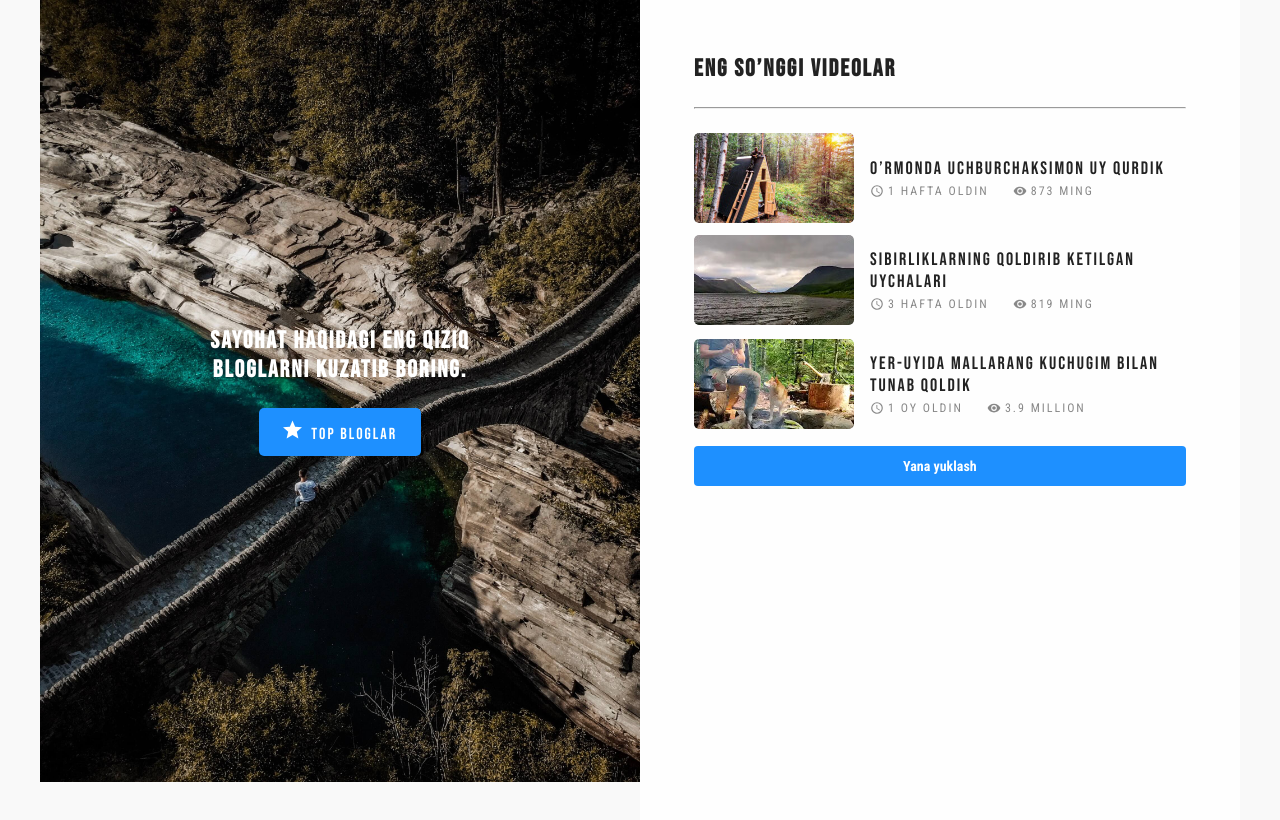
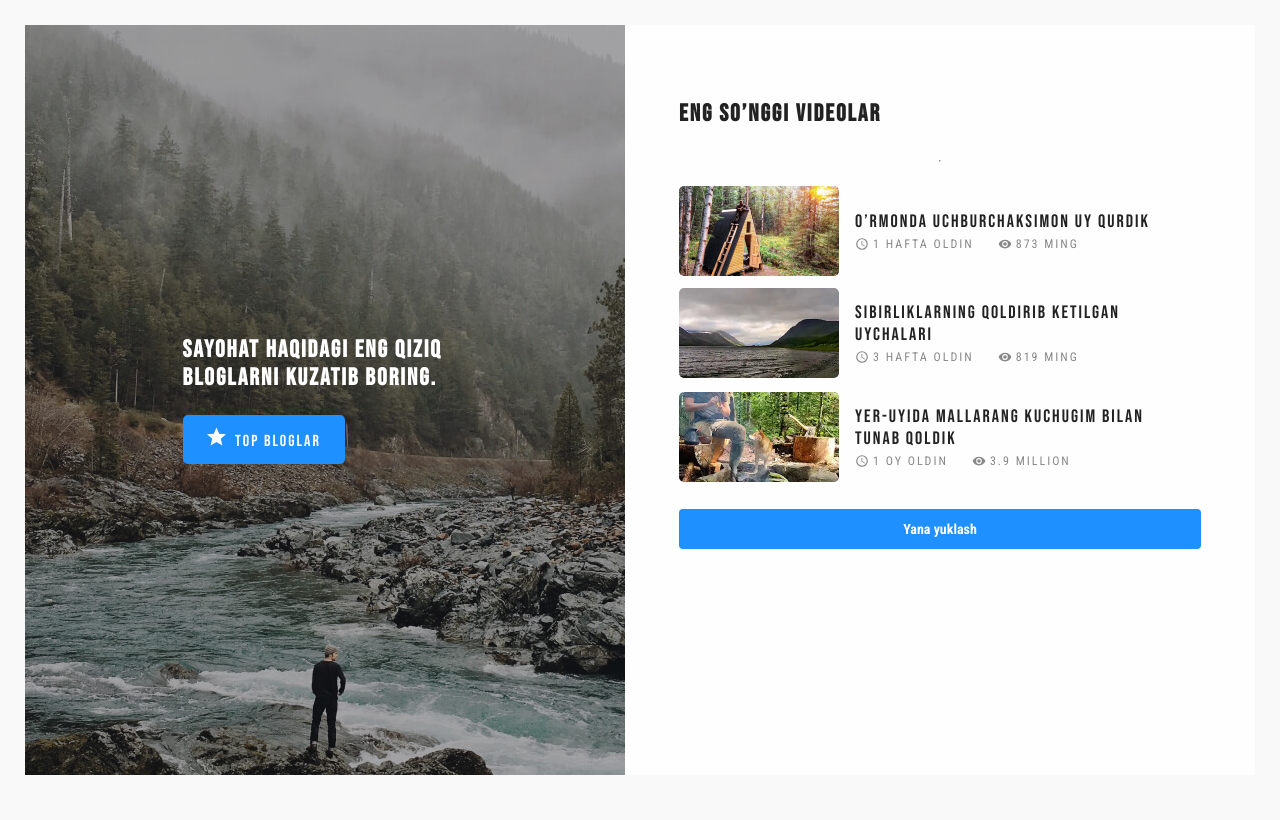
Before and after one commit to Bekzod97-div/blog, a plain HTML site: page index.html in a window 1280 px wide. Drawn offline with Linux system fonts and the light colour scheme.

Commit message:
change some styles and image

```diff
--- a/index.html
+++ b/index.html
@@ -16,12 +16,13 @@
     <link rel="stylesheet" href="./styles/styles.css">
 </head>
 <body>
+<main class="main-content">
     <div class="blog">
 
         <!-- Main blog page of site -->
         <section class="blog-main">
-        <div class="blog-main-bg">
-                <h2 class="blog-main-heading">Sayohat haqidagi eng qiziq <br>
+            <div class="blog-main-content">
+                    <h2 class="blog-main-heading">Sayohat haqidagi eng qiziq
                         bloglarni kuzatib boring.</h2>
                     <a href="#" class="blog-main-link">
                         <span class="blog-main-text">top bloglar</span>
@@ -80,6 +81,7 @@
                 <button class="upload-btn" type="button">Yana yuklash</button>
             </section>
         </div>
+</main>
 
 </body>
 </html>
--- a/styles/styles.css
+++ b/styles/styles.css
@@ -1,13 +1,18 @@
-* {
-    margin: 0;
-    padding: 0;
-    box-sizing: border-box;
+*,
+*::before,
+*::after {
+    box-sizing: inherit;
 }
 
 html {
+    box-sizing: border-box;
+    height: 100%;
     scroll-behavior: smooth;
 }
 body {
+    display: flex;
+    flex-direction: column;
+    height: 100%;
     font-family: "Bebas Neue", "Arial", sans-serif;
     font-weight: 400;
     letter-spacing: 2px;
@@ -15,54 +20,62 @@ body {
     background-color: #f9f9f9;
 }
 
+img {
+    max-width: 100%;
+    height: auto;
+}
+/* Main content styles */
+.main-content {
+    flex-grow: 1;
+    display: flex;
+    flex-direction: column;
+}
+
 .blog {
     display: flex;
-    max-width: 1240px;
+    max-width: 1300px;
     width: 100%;
-    margin-left: auto;
-    margin-right: auto;
-    padding-left: 20px;
-    padding-right: 20px;
+    margin: auto;
+    padding: 25px;
+    flex-grow: 1;
 }
 
 /* Main-blog styles */
 .blog-main {
-  width: 600px;
-  height: 783px;
-}
-
-.blog-main-bg {
-    background-image: url(../img/background.jpg);
-    background-position: center center;
-    background-repeat: no-repeat;
-    background-size: cover;
-    background-attachment: fixed;
     display: flex;
     align-items: center;
     justify-content: center;
-    flex-direction: column;
+    width: 100%;
+    max-width: 600px;
+    background-image: url(../img/left-bg.jpg);
+    background-repeat: no-repeat;
+    background-position: center center;
+    background-size: cover;
+}
+
+.blog-main-content {
+    width: 100%;
+    max-width: 285px;
+
 }
 
 .blog-main-heading {
+    margin-top: 0;
+    margin-bottom: 24px;
     color: #fff;
     font-size: 24px;
-    line-height: 29px;
+    line-height: auto;
     letter-spacing: 2px;
-    text-align: center;
-    margin-top: 326px;
-    margin-right: 157px;
-    margin-left: 157px;
-    margin-bottom: 24px;
+    text-transform: uppercase;
 }
 /* Blog main link styles */
 .blog-main-link {
-    display: block;
+    display: inline-block;
     padding: 12px 24px;
     background-color: #1e90ff;
     color: #fff;
     text-decoration: none;
     border-radius: 5px;
-    margin-bottom: 326px;
 }
 
 .blog-main-link:hover {
@@ -87,7 +100,10 @@ body {
 
 /* Article styles */
 .latest-videos {
-    padding: 54px 54px 298px 54px;
+    display: flex;
+    flex-direction: column;
+    flex-grow: 1;
+    padding: 54px 54px 0px 54px;
     background-color: #fefefe;
 }
 .latest-videos-heading {
@@ -118,7 +134,8 @@ body {
 .article-content {
     display: block;
     padding: 16px;
-    width: 327px;
+    width: 100%;
+    max-width: 327px;
 }
 .article-content-heading {
     display: block;
@@ -198,7 +215,6 @@ color: #888;
     border: 0;
     border-radius: 4px;
     margin-top: 15px;
-    margin-bottom: 298px;
     cursor: pointer;
 }
 .upload-btn:hover {
@@ -207,3 +223,17 @@ color: #888;
 .upload-btn:active {
     opacity: 0.6;
 }
+
+/* Retina display img */
+@media
+only screen and (-webkit-min-device-pixel-ratio: 2),
+only screen and (   min--moz-device-pixel-ratio: 2),
+only screen and (     -o-min-device-pixel-ratio: 2/1),
+only screen and (        min-device-pixel-ratio: 2),
+only screen and (                min-resolution: 192dpi),
+only screen and (                min-resolution: 2dppx) {
+    .blog-main {
+        background-image: url(../img/left-bg@2x.jpg);
+    }
+
+}
```
Also changed, not shown: img/background.jpg (deleted), img/left-bg@2x.jpg (added), img/main-bg.jpg (deleted). Lines whose indentation alone changed are shown as unchanged.
